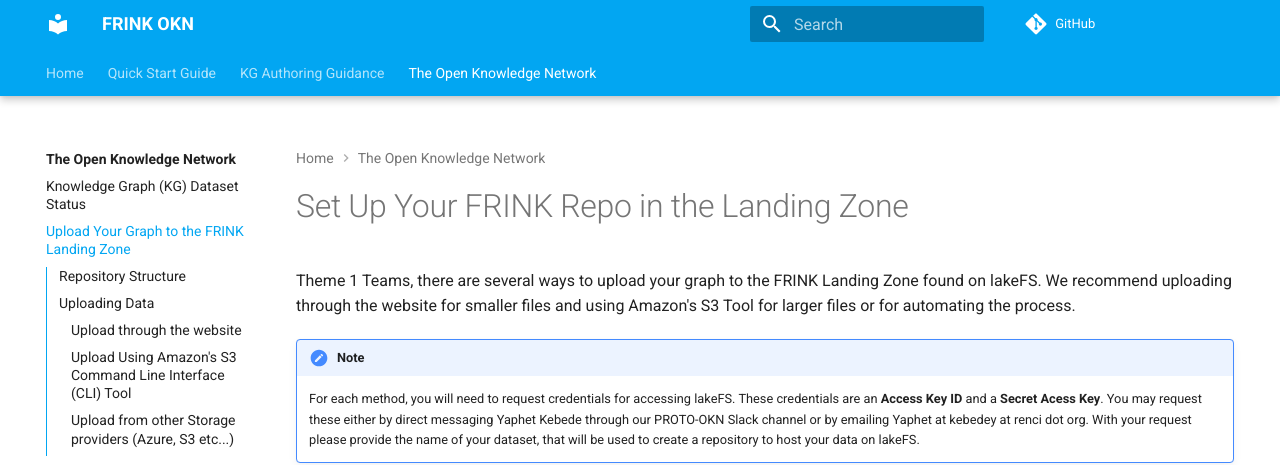
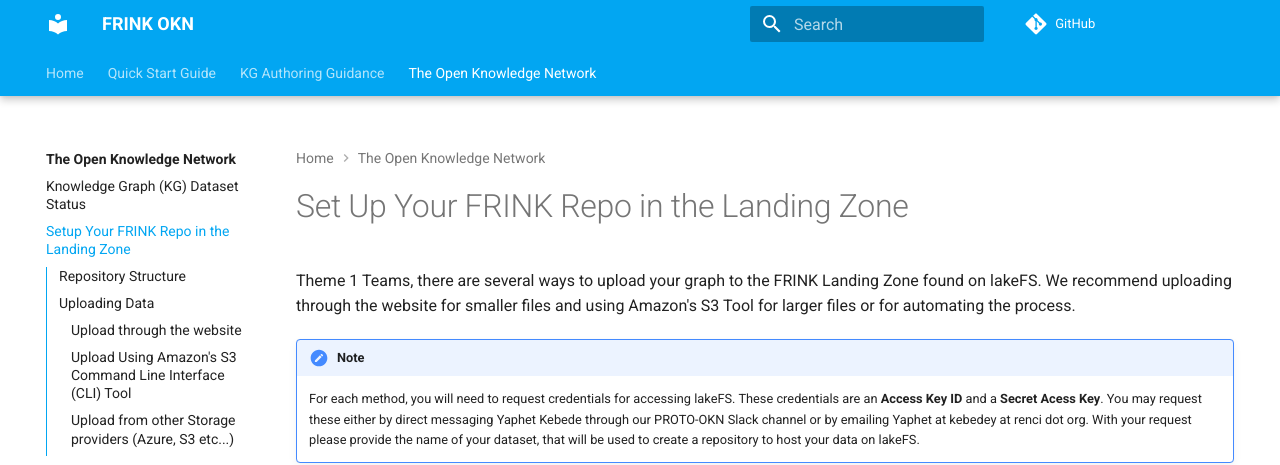
Before and after one commit to frink-okn/frink-landing-zone, an MkDocs documentation site: the page built from docs/help/upload-to-lakefs.md, in a window 1280 px wide. Shown: the top 465 px of the page. Built offline with MkDocs 1.6.1 and Material for MkDocs 9.7.7, drawn with Linux system fonts in a browser that asks for light colours; comment, search, counter and statistics services are not loaded.

Commit message:
updated yml to include new page

```diff
--- a/mkdocs.yml
+++ b/mkdocs.yml
@@ -27,7 +27,8 @@
   - Home: index.md
   - Quick Start Guide:
     - help/index.md
-    - Upload Your Graph to the FRINK Landing Zone: help/upload-to-lakefs.md
+    - Setup Your FRINK Repo in the Landing Zone: help/upload-to-lakefs.md
+    - Update Your Graph in FRINK: help/update.md
     - Query knowledge graphs in FRINK: help/query-page.md
   - KG Authoring Guidance:
     - guidance/index.md
```
